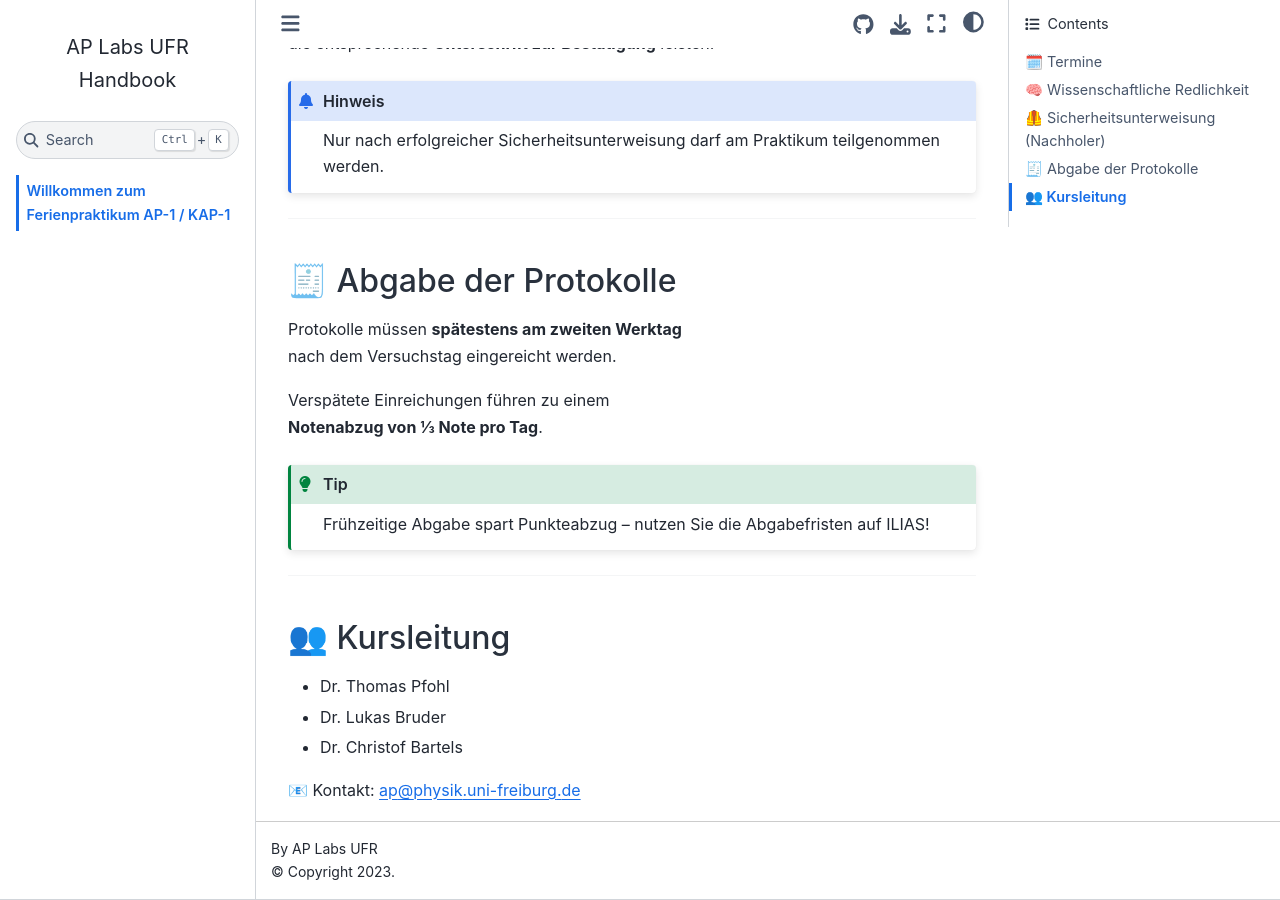
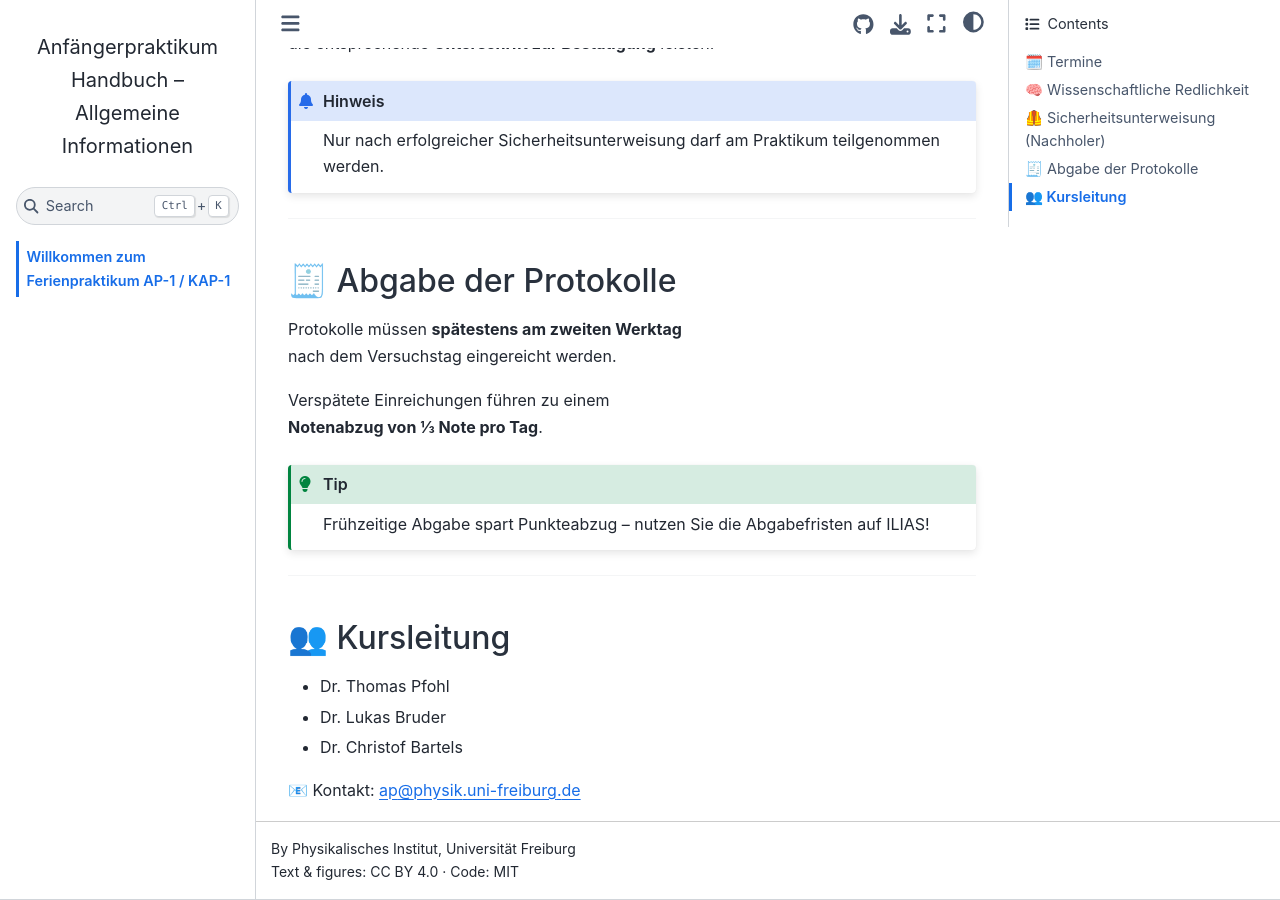
Before and after one commit to ap-labs-ufr/ap-handbook, a Jupyter Book: the page built from Intro.md, in a window 1280 px wide and 900 px high, scrolled down 1041 px. Built offline with Jupyter Book 1.0.4 settings and Sphinx 7.4.7 and the Sphinx Book theme 1.1.4, drawn with Linux system fonts in a browser that asks for light colours; pages that are not in the unit, such as notebooks, are missing from menus.

Commit message:
Update _config.yml

```diff
--- a/_config.yml
+++ b/_config.yml
@@ -1,14 +1,42 @@
-# Jupyter Book config
-# Minimal defaults; tweak later (logo, theme, etc.)
-title: AP Labs UFR Handbook
-author: AP Labs UFR
+title: Anfängerpraktikum Handbuch – Allgemeine Informationen
+author: Physikalisches Institut, Universität Freiburg
 only_build_toc_files: true
+
 execute:
-  execute_notebooks: "off"   # change to "auto" later if you want CI to run notebooks
-repository:
-  url: https://github.com/ap-labs-ufr/handbook
-  branch: main
+  execute_notebooks: "off"   # keep CI fast; students run examples via Binder if needed
+
+parse:
+  myst_enable_extensions:
+    - dollarmath
+    - amsmath
+    - colon_fence
+    - deflist
+    - tasklist
+
 html:
-  use_edit_page_button: true
+  favicon: _static/favicon.svg
   use_repository_button: true
   use_issues_button: true
+  use_edit_page_button: true
+  extra_footer: |
+    <p>Text & figures: CC BY 4.0 · Code: MIT</p>
+  extra_css:
+    - _static/custom.css
+    - _static/hide-footer-optional.css
+  extra_js:
+    - _static/hide-footer-optional.js
+
+sphinx:
+  extra_extensions:
+    - sphinxcontrib.mermaid
+
+repository:
+  url: https://github.com/ap-labs-ufr/ap-handbook
+  branch: main
+  path_to_book: ""
+
+copyright: ""
+
+launch_buttons:
+  binderhub_url: https://mybinder.org
+  notebook_interface: classic
```
